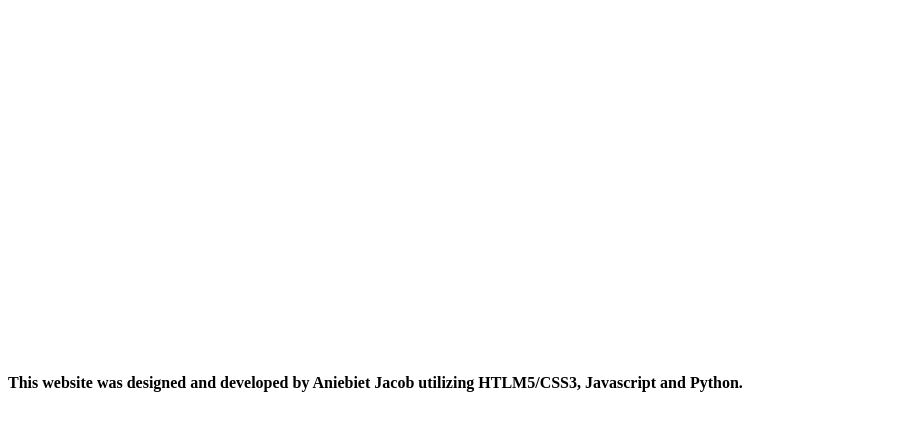
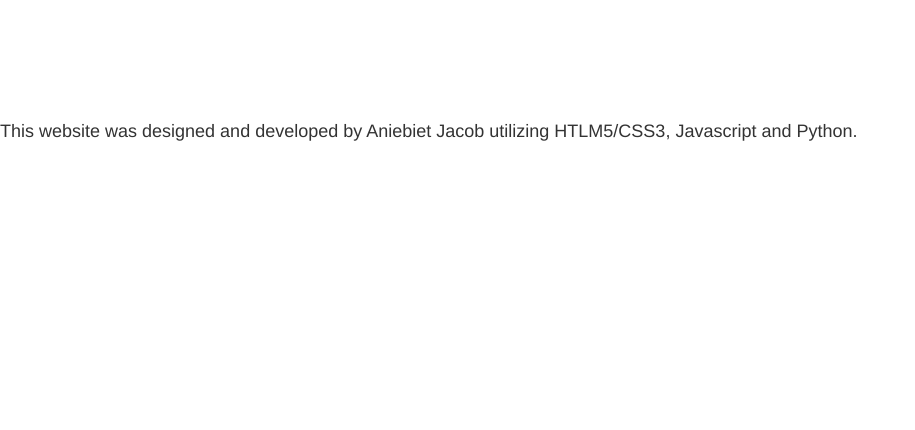
Before and after one commit to AniebietJacob/AniebietJacob.github.io, a plain HTML site: page code/index.html in a window 1280 px wide. Shown: the whole page, without its empty margins (0-915 px from the left). Drawn offline with nearby package versions, Linux system fonts and the light colour scheme; files that its build step writes are made by us from their sources.

Commit message:
Importing bootstrap

```diff
--- a/code/index.html
+++ b/code/index.html
@@ -2,6 +2,7 @@
 <html>
 <head>
   <title>Aniebiet Jacob</title>
+    <link rel="stylesheet" href="https://maxcdn.bootstrapcdn.com/bootstrap/3.3.6/css/bootstrap.min.css"/>
     <link rel="stylesheet" type="text/css" href="main.css"/>
 </head>
 <body>
--- a/main.css
+++ b/main.css
@@ -1,12 +1,10 @@
-@import url('https://fonts.googleapis.com/css?family=Open+Sans');
-
 .title {
   background-image: url();
   background-size: cover;
 }
 
 #name {
-  font: 400 100px/1.3 'Arizonia', Helvetica, sans-serif;
+  font-family: sans-serif, Helvetica;
   color: white;
   text-align: center;
 }
@@ -15,10 +13,12 @@
   font-family:  monospace;
   color: white;
   text-align: center;
+  display: inline;
 }
 
 #anime {
   font-family: fantasy;
   color: white;
   text-align: center;
+  display: inline;
 }
```
